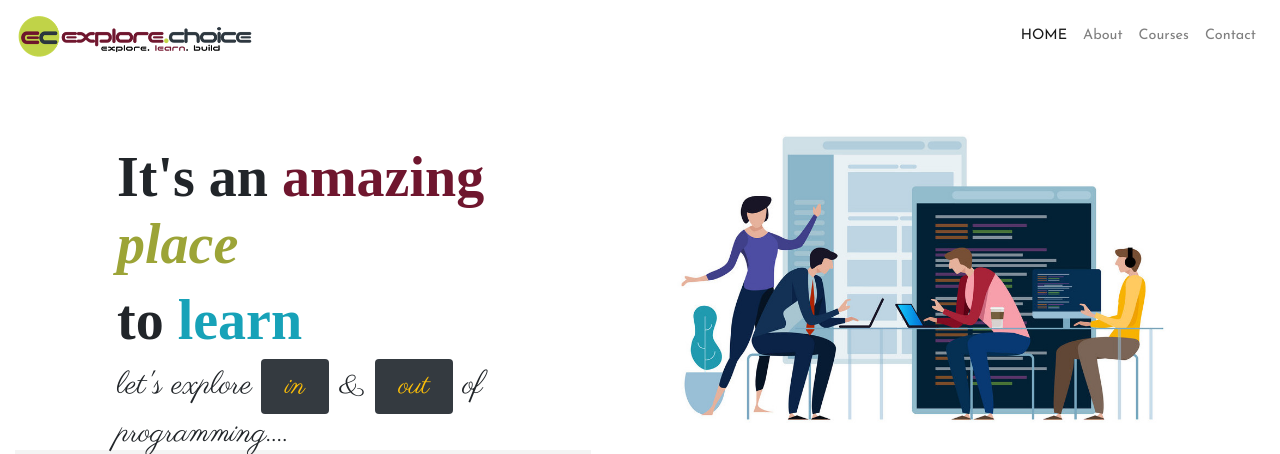
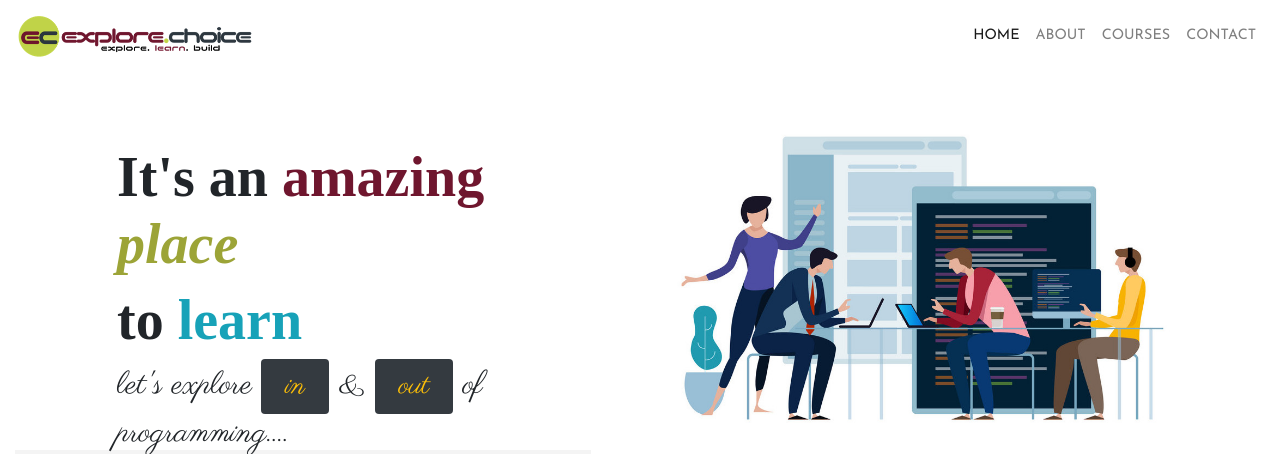
Before and after one commit to letscodedjango/django-ws, a Django app: page / in a window 1280 px wide; the page is wider, and only the part inside the window is pictured. Shown: the top 454 px of that part. Run offline with Django 3.2, Linux system fonts and the light colour scheme; some libraries are stand-ins or nearby versions; some web fonts are replaced; grey boxes are pictures that could not be loaded.

```diff
--- a/courses/templates/courses/mywebsite.html
+++ b/courses/templates/courses/mywebsite.html
@@ -13,8 +13,7 @@
     <!--  font awesome icons  -->
     <link rel="stylesheet" href="{% static 'css/all.min.css' %}"/>
     <link rel="stylesheet" href="{% static 'css/master.css' %}" />
-    <title><img src="{% static 'title.png' %}" alt="logo"/>
-    </title>
+    <title>{% static 'title.png' %}</title>
   </head>
   <body>
     <header class="header-area mb-8">
@@ -39,14 +38,14 @@
             <ul class="navbar-nav">
               <li class="nav-item active text-uppercase">
                 <a class="nav-link" href="#"
-                  >Home<span class="sr-only">(current)</span></a
+                  >HOME<span class="sr-only">(current)</span></a
                 >
               </li>
-              <li class="nav-item">
-                <a class="nav-link" href="#about-us">About</a>
+              <li class="nav-item text-uppercase">
+                <a class="nav-link" href="#about-us">ABOUT</a>
               </li>
-              <li class="nav-item">
-                <a class="nav-link" href="#courses">Courses</a>
+              <li class="nav-item text-uppercase">
+                <a class="nav-link" href="#courses">COURSES</a>
               </li>
 <!--              <li class="nav-item">-->
 <!--                <a class="nav-link" href="#">Portfolio</a>-->
@@ -54,8 +53,8 @@
 <!--              <li class="nav-item">-->
 <!--                <a class="nav-link" href="#">Blog</a>-->
 <!--              </li>-->
-              <li class="nav-item">
-                <a class="nav-link" href="#contact-us">Contact</a>
+              <li class="nav-item text-uppercase">
+                <a class="nav-link" href="#contact-us">CONTACT</a>
               </li>
             </ul>
           </div>
```
